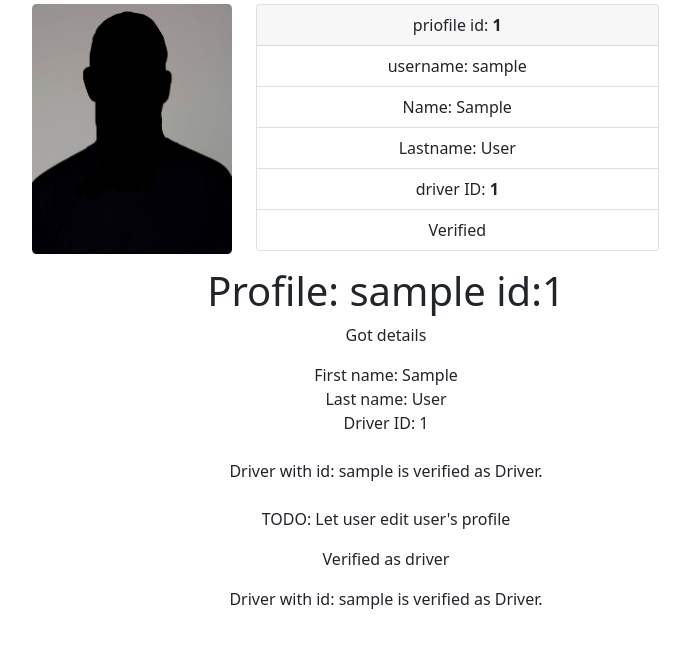
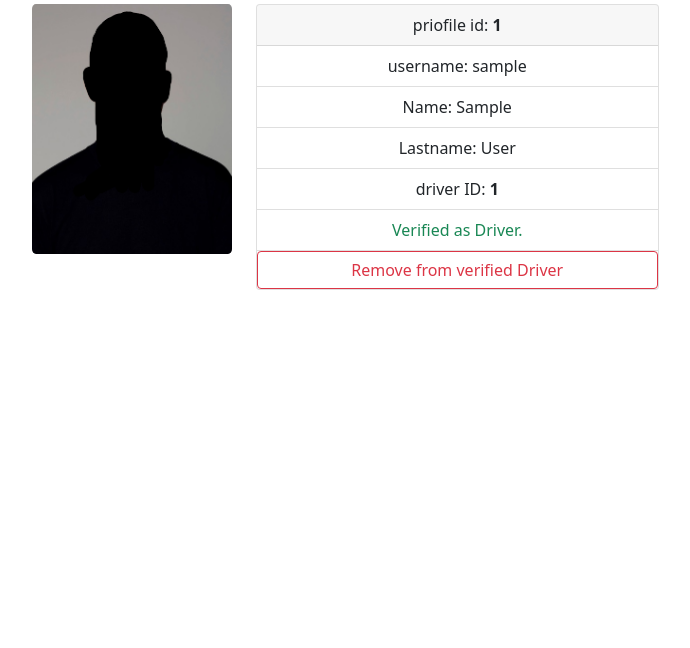
Before and after one commit to Laacis/delivery_load_planer, a Django app: page /profile/1 in a window 1280 px wide. Shown: the part 113-761 px from the top of the page, without its empty margins (254-944 px from the left). Run offline with Django 4.2, Linux system fonts and the light colour scheme; a user stored in the database is signed in; tables that the repository leaves empty hold one stand-in row (values such as "Sample post").

Commit message:
now /profile<id> page generates button and eventlistener for actions to be taken by Planner - verify/remove a profile from verified Drivers. Only available for Planners.

```diff
--- a/load_planer/static/load_planer/profileView.js
+++ b/load_planer/static/load_planer/profileView.js
@@ -1,12 +1,63 @@
 document.addEventListener("DOMContentLoaded", function() {
-    console.log("loaded!");
     checkifPlanner();
 });
+// globals here
+var uid = 0;
 
-var profId = 0; // ned this later
+/** Function checks if requesting user is Planner */
 function checkifPlanner() {
-    const profileDiv = document.getElementById('profile_strong');
-    profId = parseInt(profileDiv.innerHTML);
-    console.log(profId)
+    fetch('/am_i_planner')
+    .then(result => result.json())
+    .then(result => {
+        if( result['planner']){driverButtonLoad();}
+    })
+}
 
+
+/** function checks if text in action list is matching the innerHTM lext of v_result <li>
+ * if so it creates a button to register/ remove the driver from verified list.
+ * Other cases when user has not provided the db with personal information like:
+ * name, lastname and Driver ID(ID is given by Employer), can not be registred until user provides
+ * the required data. in Case of Planner viewing own profile: only admin can verify Planner
+ * via admin pannel.
+ * Should only work for Planners. All requested API used here.
+ * are chacking if the user is verified and has Planner status.
+ */
+function driverButtonLoad() {
+    const actionlist = [
+        "Verified as Driver.",
+        "Not verified as Driver."
+        ]
+    // check the innerHTML of #v_result
+    const resultLi = document.getElementById('v_result');
+    const resulKey = (resultLi.innerHTML).trim();
+    if (actionlist.includes(resulKey)) {
+        const profileDiv = document.getElementById('profile_strong');
+        uid = parseInt(profileDiv.innerHTML);
+        // get to ul tag and append child button
+        const mainUl = document.getElementById('card_ul');
+        const buttonD = document.createElement('button');
+        buttonD.classList = 'btn btn-success form-contro';
+        buttonD.textContent = 'Button';
+        mainUl.appendChild(buttonD);
+        if (resulKey.includes('Not')){
+            buttonD.classList = 'btn btn-success form-control';
+            buttonD.textContent = 'Verify as Driver';
+            resultLi.classList.add('text-danger');
+        }
+        else {
+            buttonD.classList = 'btn-outline-danger form-control';
+            buttonD.textContent = 'Remove from verified Driver';
+            resultLi.classList.add('text-success');
+        }
+        buttonD.addEventListener('click', function(){
+            fetch(`/verify_driver/${uid}`, {
+                'method': 'POST'
+            })
+            .then(result => result.json())
+            .then(data => {
+                location.reload();
+            })
+        })
+    }
 }
--- a/load_planer/templates/load_planer/profile.html
+++ b/load_planer/templates/load_planer/profile.html
@@ -20,20 +20,20 @@
                             <div class="card-header" id="profile_id:{{ profile.id }}">
                                  priofile id: <strong id="profile_strong">{{ profile.id }}</strong>
                             </div>
-                            <ul class="list-group list-group-flush">
+                            <ul class="list-group list-group-flush" id="card_ul">
                                 <li class="list-group-item card-text" id="username">username: {{ profile }}</li>
                                 <li class="list-group-item card-text" id="first_name">Name: {{ profile_details.first_name }}</li>
                                 <li class="list-group-item card-text" id="last_name">Lastname: {{ profile_details.last_name }}</li>
                                 <li class="list-group-item card-text" id="driver_id">driver ID: <strong>{{ profile_details.driver_id }}</strong></li>
-
+                                <li class="list-group-item card-text" id="v_result">
                                 {% if verified.is_driver == True%}
-                                <li class="list-group-item card-text" id="v_verified">Verified </li>
+                                    Verified as Driver.
                                 {% elif verified.is_driver == None %}
-                                    <li class="list-group-item card-text" id="v_awaiting">Lacking personal data </li>
+                                    Lacking personal data!
                                 {% elif verified.is_planner == True %}
-                                        <li class="list-group-item card-text" id="v_planner">You are a Planner! </li>
+                                    You are a Planner.
                                 {% else %}
-                                <li class="list-group-item card-text" id="v_not_verified">Not verified! </li>
+                                    Not verified as Driver.
                                 {% endif %}
                                 </li>
                             </ul>
@@ -63,59 +63,7 @@
 
         </div>
     </div>
-    <div class="container text-center">
-        <h1> Profile: {{ profile }} id:{{ profile.id }}</h1>
-        {% if profile_details %}
-            <p> Got details</p>
-            First name: {{ profile_details.first_name }}<br>
-            Last name: {{ profile_details.last_name }}<br>
-            Driver ID: {{ profile_details.driver_id }}
-            <br><br>
-            {{ verified }}
-        {% else %}
-            <p> Nothing to display, no Profile details provided! </p>
-        {% endif %}
 
-        {% if profile.id == request.user.id %}
-        <br>
-            <br><p> TODO: Let user edit user's profile</p>
-        {% else %}
-            {% if profile_details == None %}
-                <p> This user didn't supply any details to register as Driver</p>
-                {% else %}
-                {% if verified.is_driver == False %}
-                <form action="{% url 'verify_driver' profile.id %}" method="post">
-                    {% csrf_token %}
-                    <input type="submit" value="Verify driver" class="btn btn-secondary form-control">
-                </form>
-                {% else %}
-                <form action="{% url 'verify_driver' profile.id %}" method="post">
-                    {% csrf_token %}
-                    <input type="submit" value="Remove driver" class="btn btn-secondary form-control">
-                </form>
-                {% endif %}
-            {% endif %}
-        {% endif %}
-
-        {% if driver_form %}
-        <form action="{% url 'reg_driver' %}" method="post">
-            {% csrf_token %}
-            {{ driver_form }}
-
-        <input type="submit" value="Register" class="btn btn-primary form-control">
-        </form>
-        {% else %}
-            {% if verified.is_driver == True%}
-            <p> Verified as driver</p> {{ verified }}
-            {% elif verified.is_driver == None %}
-            <p> User didn't supply any details for registration. Let the Planer Edit this profile.</p>
-            {% elif verified.is_planner == True %}
-            <p> You are a Planner!</p>
-            {% else %}
-            <p> Not verified as driver, please await Verification by Planner</p>
-            {% endif %}
-        {% endif %}
-    </div>
 {% endblock %}
 {% block script %}
    <script src="{% static 'load_planer/profileView.js' %}" type="text/javascript"></script>
--- a/load_planer/urls.py
+++ b/load_planer/urls.py
@@ -42,4 +42,5 @@ urlpatterns = [
     path('get_tour_details/<str:tour_id>', views.get_tour_details, name="get_tour_details"),
 
     path("get_delivery_point_table/<str:tour_id>", views.get_delivery_point_table, name="get_delivery_point_table"),
+    path("am_i_planner", views.am_i_planner, name="am_i_planner"),
 ]
--- a/load_planer/views.py
+++ b/load_planer/views.py
@@ -743,3 +743,13 @@ def trucks_list(request):
         return JsonResponse(result, safe=False)
     else:
         return JsonResponse({"error":"No Planner status!"})
+
+
+
+@login_required
+def am_i_planner(request):
+    """ Returns True of False if requested user is Planner"""
+    if is_req_planner(request):
+        return JsonResponse({"planner":True})
+    else:
+        return JsonResponse({"planner":False})
```
